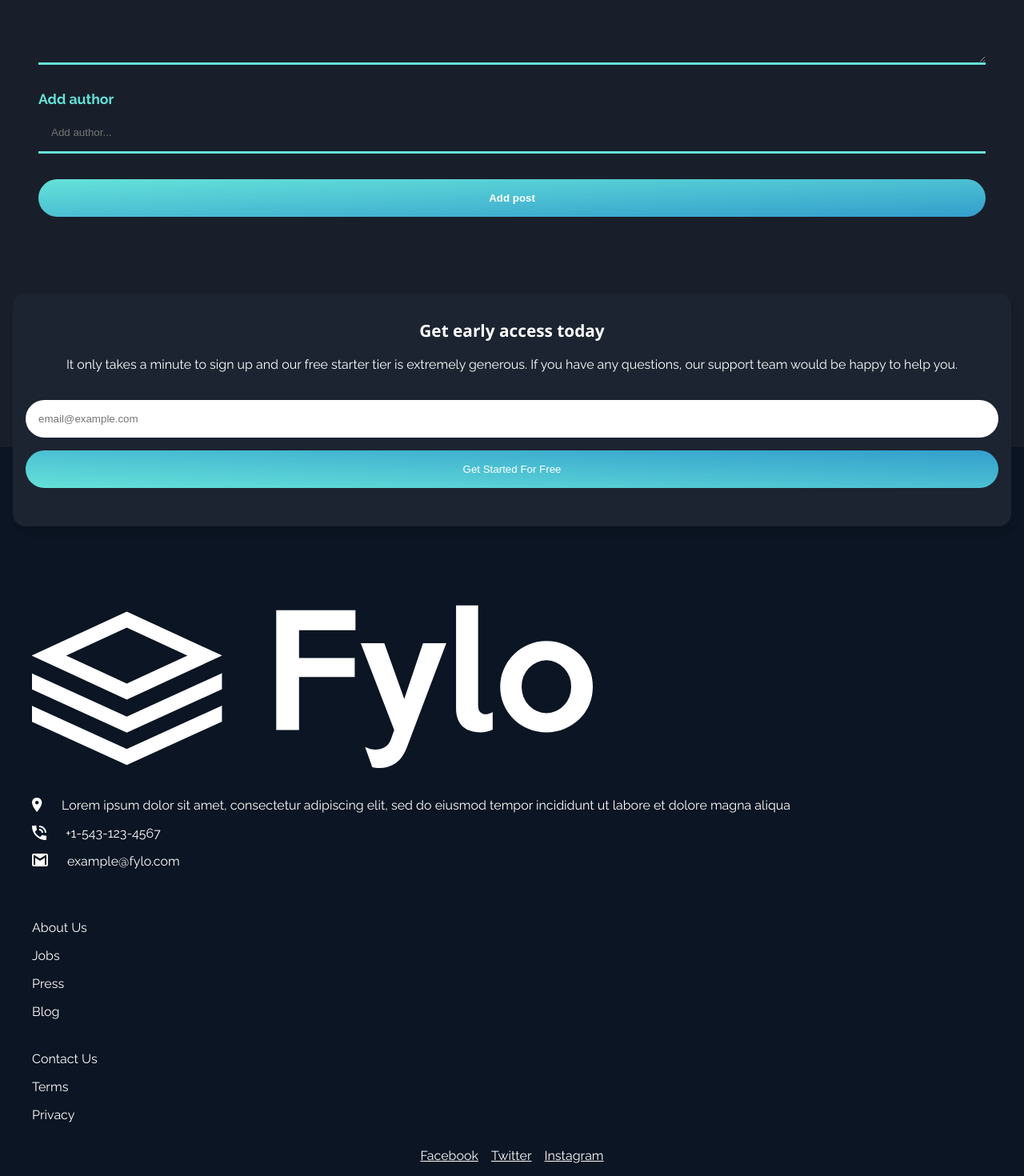
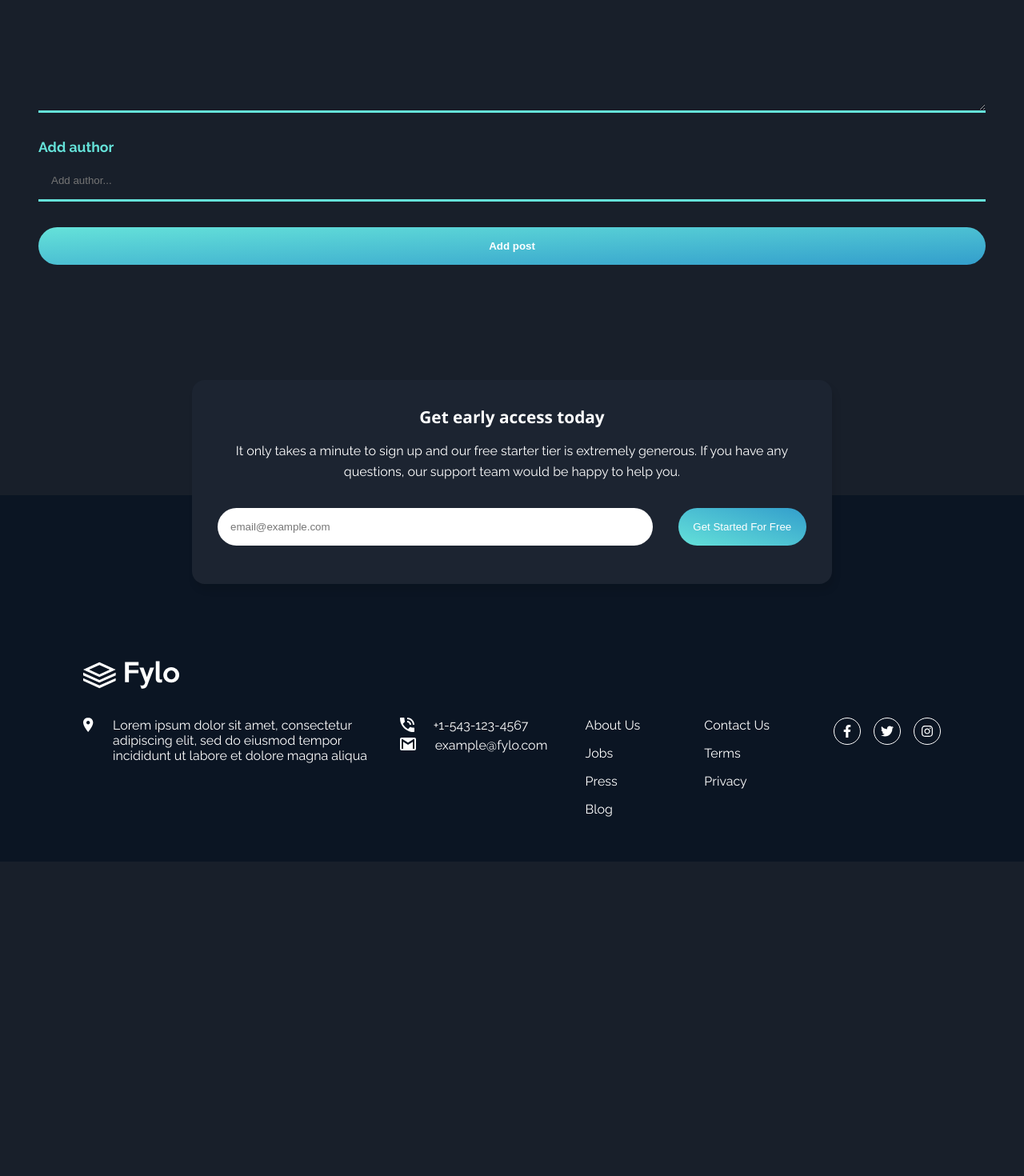
Before and after one commit to rnrnshn/fylo-blog, a React (Create React App) app: page /new in a window 1280 px wide. Shown: the part 435-1905 px from the top of the page at 80% size. After the commit the page ends 1512 px from the top, so only its background shows below. Built offline with nearby package versions, Linux system fonts and the light colour scheme.

Commit message:
major styles

```diff
--- a/package.json
+++ b/package.json
@@ -9,6 +9,7 @@
     "firebase": "^8.2.5",
     "react": "^17.0.1",
     "react-dom": "^17.0.1",
+    "react-icons": "^4.2.0",
     "react-router-dom": "^5.2.0",
     "react-scripts": "4.0.1",
     "web-vitals": "^0.2.4"
--- a/src/components/Cover/Cover.css
+++ b/src/components/Cover/Cover.css
@@ -1,11 +1,9 @@
-
 .header-cover {
   color: var(--white);
   text-align: center;
   padding: 2rem;
-  background: var( --dark-blue-is);
+  background: var(--dark-blue-is);
 }
-
 
 .cover-image {
   margin-bottom: 2rem;
@@ -18,7 +16,7 @@
 }
 
 .cover-description {
-  padding: 0 .5rem;
+  padding: 0 0.5rem;
   margin-bottom: 2rem;
   line-height: 1.6;
 }
@@ -26,3 +24,21 @@
 button {
   cursor: pointer;
 }
+
+@media (min-width: 1200px) {
+  .illustration-img {
+    width: min-content;
+  }
+
+  .cover-title {
+    width: 40ch;
+    font-size: 2.5rem;
+    margin: 0 auto 2rem;
+  }
+
+  .cover-description {
+    font-size: 1.1rem;
+    width: 50ch;
+    margin: 0 auto 2rem;
+  }
+}
--- a/src/components/Footer/Cta/Cta.css
+++ b/src/components/Footer/Cta/Cta.css
@@ -6,10 +6,9 @@
   background: var(--dark-blue-is);
   border-radius: 1rem;
   color: var(--white);
-  box-shadow: .2rem .5rem .5rem rgba(0,0,0,.1);
+  box-shadow: 0.2rem 0.5rem 0.5rem rgba(0, 0, 0, 0.1);
   margin-top: -13rem;
   margin-bottom: 6rem;
-
 }
 
 .cta-title {
@@ -31,15 +30,33 @@
   outline: none;
 }
 
-.cta input[type=text] {
+.cta input[type="text"] {
   background: var(--white);
   color: var(--dark-blue-tg);
   padding: 1rem;
 }
 
-.cta input[type=submit] {
+.cta input[type="submit"] {
   color: var(--white);
-  background: linear-gradient(to bottom left,var(--blue-cta), var(--cyan-cta));
+  background: linear-gradient(to bottom left, var(--blue-cta), var(--cyan-cta));
   padding: 1rem 0;
   cursor: pointer;
 }
+
+@media (min-width: 1200px) {
+  .cta {
+    width: 50rem;
+    margin: -10rem auto 6rem;
+    padding: 2rem 2rem;
+  }
+
+  .input-container {
+    width: 100%;
+    display: flex;
+    gap: 2rem;
+  }
+
+  .cta input[type="submit"] {
+    flex-basis: 30%;
+  }
+}
--- a/src/components/Footer/Cta/index.js
+++ b/src/components/Footer/Cta/index.js
@@ -10,8 +10,10 @@ const Cta = () => {
         It only takes a minute to sign up and our free starter tier is extremely generous. If you have any
         questions, our support team would be happy to help you.
       </p>
-      <input type="text" placeholder="email@example.com" />
-      <input type="submit" value="Get Started For Free" />
+      <div className="input-container">
+        <input type="text" placeholder="email@example.com" />
+        <input type="submit" value="Get Started For Free" />
+      </div>
     </section>
   );
 }
--- a/src/components/Footer/Footer.css
+++ b/src/components/Footer/Footer.css
@@ -1,10 +1,11 @@
 .footer {
   background: var(--dark-blue-fg);
-  padding: 1rem;
+  padding: 1rem 5rem;
   color: var(--white);
 }
 
-.footer-item {}
+.footer-item {
+}
 
 .footer-logo {
   padding: 0 1.5rem;
@@ -57,8 +58,52 @@
   display: flex;
   justify-content: center;
   gap: 1rem;
+  align-items: flex-start;
 }
 
 .footer-social a {
+  display: flex;
+  justify-content: center;
+  align-items: center;
   color: var(--white);
+  padding: 0.5rem;
+  border-radius: 1.5rem;
+  border: 1px solid var(--white);
 }
+
+@media (min-width: 1200px) {
+  .footer-logo {
+    padding: 0 1.5rem;
+    width: 15%;
+    margin-bottom: 2rem;
+  }
+
+  .footer-links {
+    display: flex;
+    justify-content: space-between;
+  }
+
+  .footer-contacts {
+    flex-basis: 1%;
+    height: 5.5vh;
+    flex-direction: row;
+    justify-content: space-between;
+  }
+
+  .contacts-icons {
+    display: flex;
+    flex-direction: column;
+    justify-content: space-between;
+  }
+
+  .location {
+    width: 35ch;
+  }
+
+  .footer-nav {
+    display: flex;
+    flex-direction: row;
+    margin: unset;
+    gap: 5rem;
+  }
+}
--- a/src/components/Footer/index.js
+++ b/src/components/Footer/index.js
@@ -4,6 +4,7 @@ import Cta from './Cta';
 import location from '../../assets/images/icon-location.svg';
 import phone from '../../assets/images/icon-phone.svg';
 import email from '../../assets/images/icon-email.svg';
+import { FaFacebookF, FaInstagram, FaTwitter } from 'react-icons/fa'
 
 
 const Footer = () => {
@@ -23,18 +24,20 @@ const Footer = () => {
                 dolore magna aliqua
               </p>
             </aside>
+            <div className="contacts-icons">
               <aside className="contact-item">
                 <img src={phone} alt="phone" />
-              <p className="location">
+                <p className="location-c">
                   +1-543-123-4567
                 </p>
               </aside>
               <aside className="contact-item">
                 <img src={email} alt="email" />
-              <p className="location">
+                <p className="location-c">
                   example@fylo.com
                 </p>
               </aside>
+            </div>
           </section>
 
           <section className="footer-nav">
@@ -50,12 +53,17 @@ const Footer = () => {
               <a href="/"> Terms</a>
               <a href="/"> Privacy</a>
             </aside>
+            <section className="footer-social">
+              <a href="/facebook">
+                <FaFacebookF />
+              </a>
+              <a href="/twitter">
+                <FaTwitter />
+              </a>
+              <a href="/instagram">
+                <FaInstagram />
+              </a>
             </section>
-
-          <section className="footer-social">
-            <a href="/facebook">Facebook</a>
-            <a href="/twitter">Twitter</a>
-            <a href="/instagram">Instagram</a>
           </section>
         </div>
       </div>
--- a/src/components/Header/Header.css
+++ b/src/components/Header/Header.css
@@ -1,6 +1,6 @@
 .header {
-  padding: 2rem  2rem .5rem 2rem;
-  background: var( --dark-blue-is);
+  padding: 2rem 2rem 0.5rem 2rem;
+  background: var(--dark-blue-is);
 }
 
 img {
@@ -10,3 +10,13 @@ img {
 .logo {
   max-width: 80px;
 }
+
+@media (min-width: 1200px) {
+  .header {
+    padding: 4rem 4rem 1rem 4rem;
+  }
+
+  .logo {
+    max-width: 150px;
+  }
+}
--- a/src/components/Main/Main.css
+++ b/src/components/Main/Main.css
@@ -21,3 +21,33 @@
 .card-description {
   line-height: 1.5;
 }
+
+@media (min-width: 1200px) {
+  .card-container {
+    display: flex;
+    flex-wrap: wrap;
+    width: 80%;
+    margin: 0 auto 5rem;
+    gap: 1rem;
+    justify-content: center;
+    align-items: center;
+  }
+
+  .main-card {
+    flex-basis: 40ch;
+    margin: 1rem;
+  }
+
+  .main-card > * {
+    margin-bottom: 1rem;
+  }
+
+  .card-image {
+    width: 15%;
+  }
+
+  .card-description {
+    width: 90%;
+    margin: 0 auto;
+  }
+}
--- a/src/components/Main/Post/Post.css
+++ b/src/components/Main/Post/Post.css
@@ -28,3 +28,20 @@
   color: var(--cyan-cta);
   line-height: 1.5rem;
 }
+
+@media (min-width: 1200px) {
+  .post {
+    margin-bottom: 2rem;
+  }
+
+  .post-item {
+    flex-direction: row;
+    align-items: center;
+    padding: 0 3rem;
+    gap: 4rem;
+  }
+
+  .post-title {
+    font-size: 4ch;
+  }
+}
--- a/src/components/Main/index.js
+++ b/src/components/Main/index.js
@@ -36,6 +36,7 @@ const Main = () => {
 
   return (
     <main className="main-container">
+      <div className="card-container">
         {card.map((card) => (
           <aside className="main-card" key={card.id}>
             <img className="card-image" src={card.image} alt={card.title} />
@@ -43,6 +44,8 @@ const Main = () => {
             <p className="card-description">{card.text}</p>
           </aside>
         ))}
+      </div>
+
       <Post />
     </main>
   );
--- a/src/components/Nav/Nav.css
+++ b/src/components/Nav/Nav.css
@@ -5,7 +5,8 @@
   margin-bottom: 1.5rem;
 }
 
-.nav-list {}
+.nav-list {
+}
 
 .nav-item {
   color: var(--white);
@@ -16,3 +17,9 @@
 .nav-item:last-child {
   padding: 0;
 }
+
+@media (min-width: 1200px) {
+  .nav-item {
+    padding-right: 3.5rem;
+  }
+}
--- a/src/components/Testimonial/Testimonial.css
+++ b/src/components/Testimonial/Testimonial.css
@@ -3,7 +3,7 @@
   margin-bottom: 20rem;
   color: var(--white);
   background: url(../../assets/images/bg-quotes.png) no-repeat;
-  background-position: 2rem .5rem;
+  background-position: 2rem 0.5rem;
   background-size: 2.2rem;
 }
 
@@ -14,7 +14,7 @@
 }
 
 .quote-citation {
-  font-size: .9rem;
+  font-size: 0.9rem;
   line-height: 1.6;
   margin-bottom: 1rem;
 }
@@ -34,10 +34,19 @@
 
 .quote-name {
   line-height: 1.6;
-  margin-bottom: .3rem;
+  margin-bottom: 0.3rem;
 }
 
 .quote-job-info {
-  font-size: .8rem;
+  font-size: 0.8rem;
   word-spacing: 1.5px;
 }
+
+@media (min-width: 1200px) {
+  .quote {
+    width: 90%;
+    margin: 0 auto 14rem;
+    display: flex;
+    gap: 2rem;
+  }
+}
```
Also changed, not shown: 2 other files (tests, documents, lock files or other folders). Lines whose indentation alone changed are shown as unchanged.
